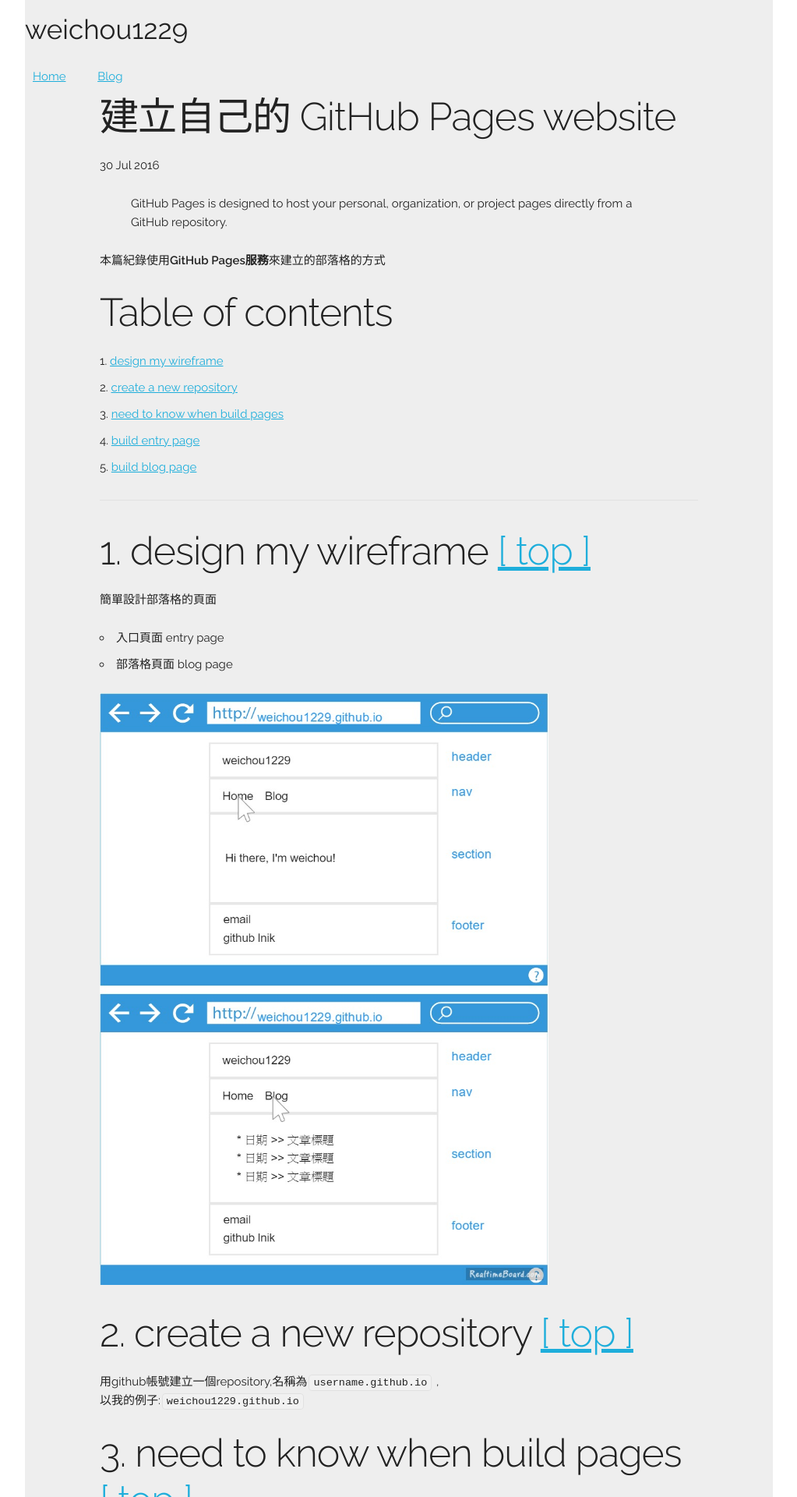
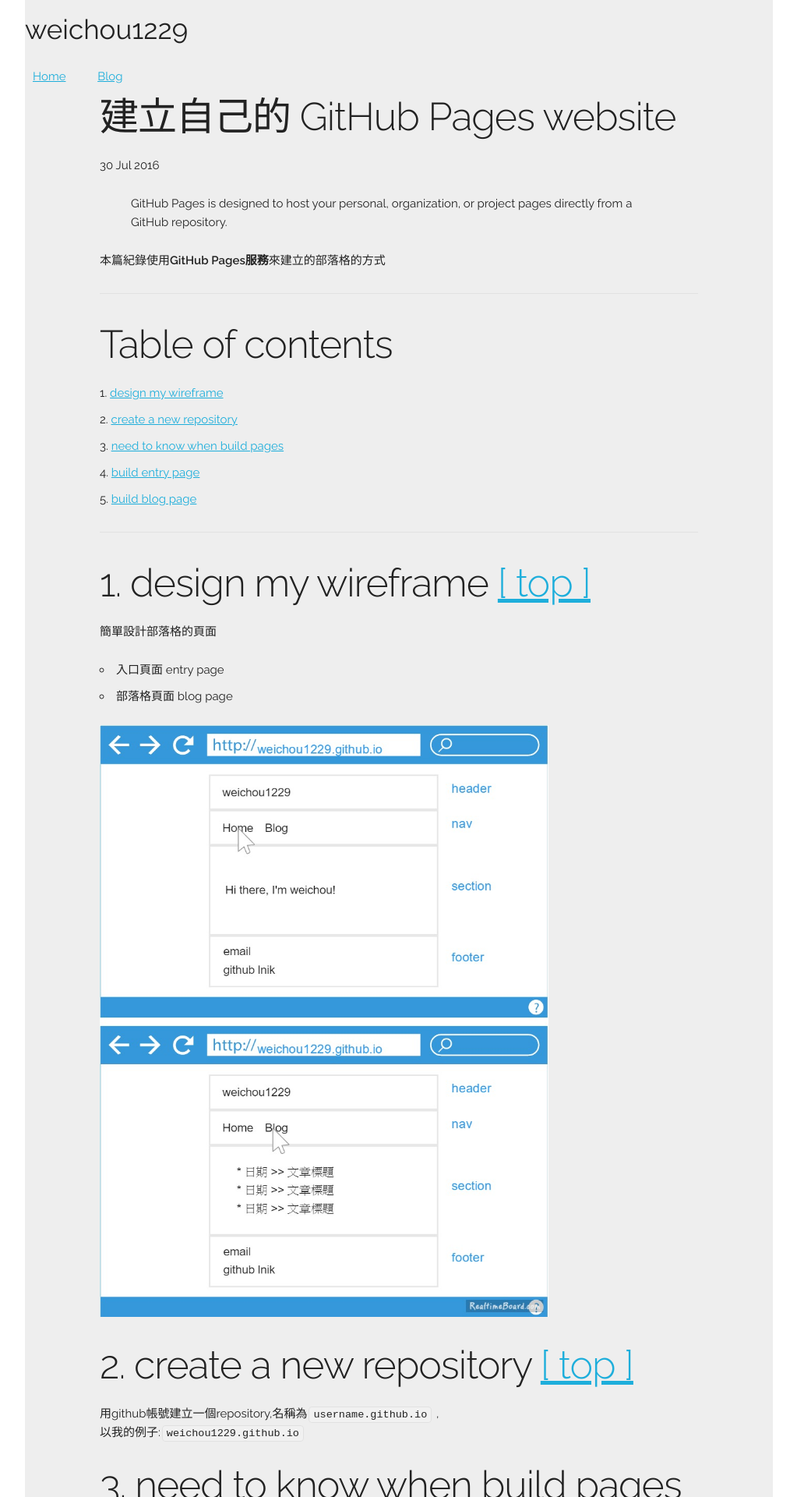
Before and after one commit to weichou1229/weichou.github.io, a Jekyll site: the page built from _posts/blog/2016-07-30-建立自己的-GitHub-Pages-website.md, in a window 1280 px wide. Shown: the top 1920 px of the page at 78% size, without its empty margins (128-1151 px from the left). Built offline with Jekyll 4.4.1, drawn with Linux system fonts in a browser that asks for light colours; comment, search, counter and statistics services are not loaded.

Commit message:
modify page

```diff
--- a/_posts/blog/2016-07-30-建立自己的-GitHub-Pages-website.md
+++ b/_posts/blog/2016-07-30-建立自己的-GitHub-Pages-website.md
@@ -9,6 +9,8 @@ date: 2016-07-30T15:00:00.000Z
 
 本篇紀錄使用**GitHub Pages服務**來建立的部落格的方式
 
+--------------------------------------------------------------------------------
+
 # Table of contents
 
 1. [design my wireframe](#design-my-wireframe)
@@ -19,7 +21,7 @@ date: 2016-07-30T15:00:00.000Z
 
 --------------------------------------------------------------------------------
 
-# 1\. design my wireframe [[ top ]](#Table-of-contents)
+# 1\. design my wireframe [[ top ]](#table-of-contents)
 
 簡單設計部落格的頁面
 
@@ -28,12 +30,12 @@ date: 2016-07-30T15:00:00.000Z
 
 ![big-pic]({{ site.url }}/assets/images/blog-wireframe.jpg)
 
-# 2\. create a new repository [[ top ]](#Table-of-contents)
+# 2\. create a new repository [[ top ]](#table-of-contents)
 
 用github帳號建立一個repository,名稱為`username.github.io` ,<br>
 以我的例子:`weichou1229.github.io`
 
-# 3\. need to know when build pages [[ top ]](#Table-of-contents)
+# 3\. need to know when build pages [[ top ]](#table-of-contents)
 
 > Jekyll is a simple, blog-aware, static site generator...<br>
 > Jekyll also happens to be the engine behind GitHub Pages...
@@ -74,7 +76,7 @@ date: 2016-07-30T15:00:00.000Z
 
 下一段落,試著去了解建置頁面的解析流程.
 
-# 4\. build entry page [[ top ]](#Table-of-contents)
+# 4\. build entry page [[ top ]](#table-of-contents)
 
 1. [add root index](#add-root-index)
 2. [add default layout](#add-default-layout)
@@ -152,4 +154,4 @@ date: 2016-07-30T15:00:00.000Z
 
 如此,兩個html檔,入口頁面就建置好了!
 
-# 5\. build entry page [[ top ]](#Table-of-contents)
+# 5\. build entry page [[ top ]](#table-of-contents)
```
